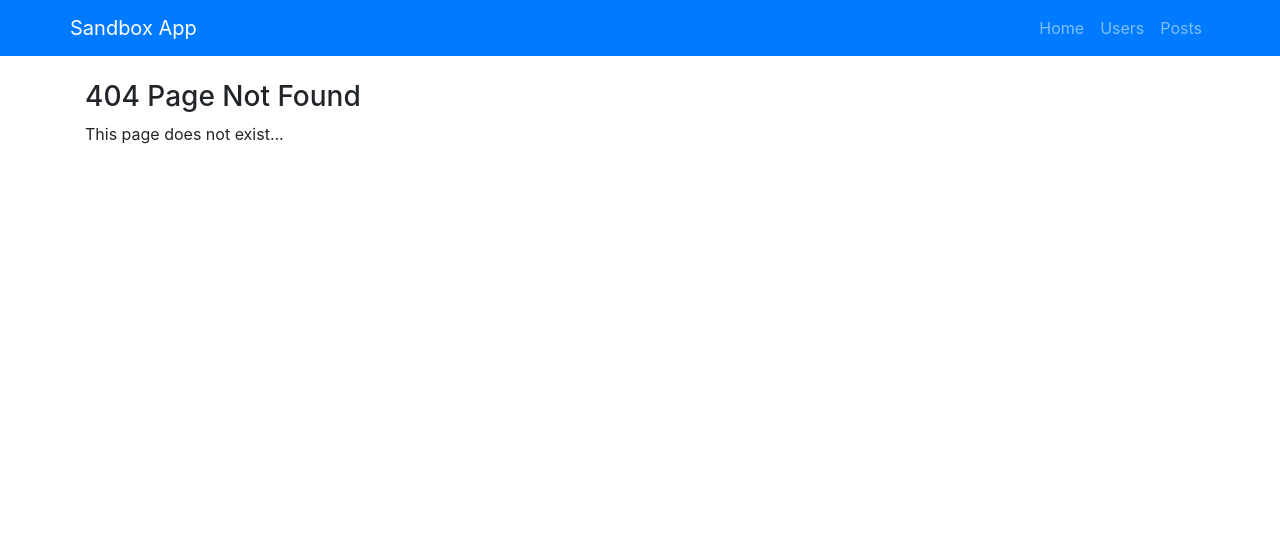
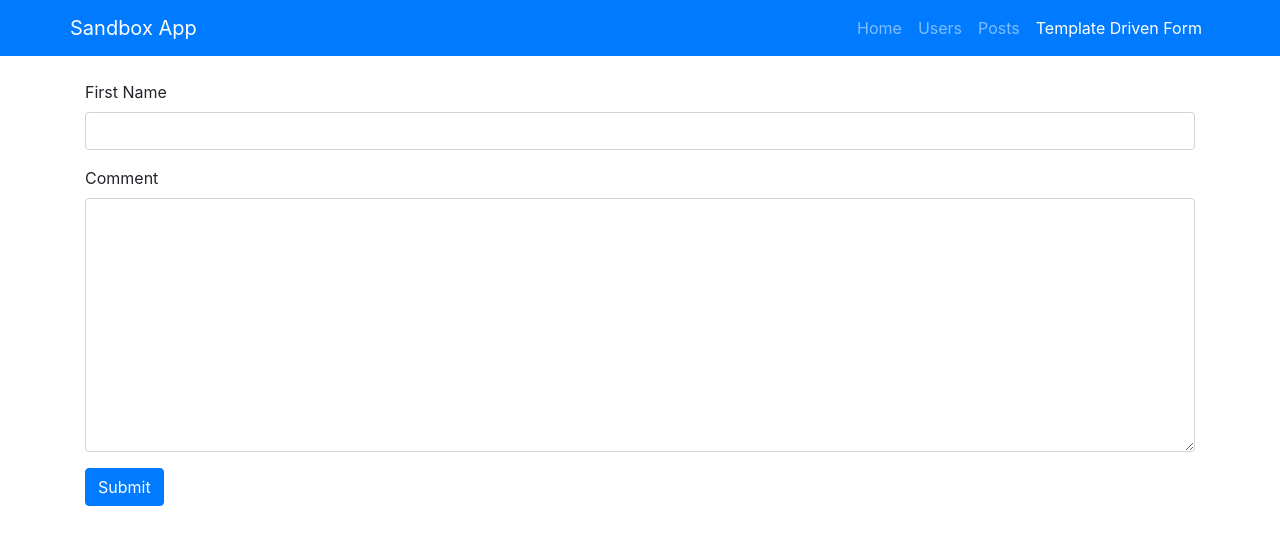
Before and after one commit to jaboulos/angular-sandbox-app, an Angular app: page /template-form in a window 1280 px wide. Before the commit this address had no page. Shown: the top 544 px of the page. Built offline with nearby package versions, Linux system fonts and the light colour scheme.

Commit message:
template driven form setup

```diff
--- a/src/app/app-routing.module.ts
+++ b/src/app/app-routing.module.ts
@@ -1,3 +1,4 @@
+import { TemplateDrivenFormComponent } from './components/template-driven-form/template-driven-form.component';
 import { NotFoundComponent } from './components/not-found/not-found.component';
 import { PostDetailsComponent } from './components/post-details/post-details.component';
 import { HomeComponent } from './components/home/home.component';
@@ -11,6 +12,7 @@ const routes: Routes = [
   { path: 'users', component: UsersComponent },
   { path: 'posts', component: PostsComponent },
   { path: 'post-details/:id', component: PostDetailsComponent },
+  { path: 'template-form', component: TemplateDrivenFormComponent },
   { path: '**', component: NotFoundComponent },
 ];
 // test 1
--- a/src/app/app.module.ts
+++ b/src/app/app.module.ts
@@ -18,6 +18,7 @@ import { HomeComponent } from './components/home/home.component';
 import { PostDetailsComponent } from './components/post-details/post-details.component';
 import { NotFoundComponent } from './components/not-found/not-found.component';
 import { DemographicsFormComponent } from './components/demographics-form/demographics-form.component';
+import { TemplateDrivenFormComponent } from './components/template-driven-form/template-driven-form.component';
 
 
 @NgModule({
@@ -32,7 +33,8 @@ import { DemographicsFormComponent } from './components/demographics-form/demogr
     HomeComponent,
     PostDetailsComponent,
     NotFoundComponent,
-    DemographicsFormComponent
+    DemographicsFormComponent,
+    TemplateDrivenFormComponent
   ],
   imports: [
     BrowserModule,
--- a/src/app/components/navbar/navbar.component.html
+++ b/src/app/components/navbar/navbar.component.html
@@ -19,6 +19,11 @@
         >
           <a routerLink="/posts" class="nav-link">Posts</a>
         </li>
+        <li class="nav-item" [routerLinkActive]="['active']"
+        [routerLinkActiveOptions]="{exact:true}"
+        >
+          <a routerLink="/template-form" class="nav-link">Template Driven Form</a>
+        </li>
       </ul>
     </div>
   </div>
--- /dev/null
+++ b/src/app/components/template-driven-form/template-driven-form.component.html
@@ -0,0 +1,11 @@
+<form>
+  <div class="form-group">
+    <label for="firstName">First Name</label>
+    <input type="text" class="form-control">
+  </div>
+  <div class="form-group">
+    <label for="comment">Comment</label>
+    <textarea id="comment" cols="30" rows="10" class="form-control"></textarea>
+  </div>
+  <button class="btn btn-primary">Submit</button>
+</form>
--- /dev/null
+++ b/src/app/components/template-driven-form/template-driven-form.component.ts
@@ -0,0 +1,15 @@
+import { Component, OnInit } from '@angular/core';
+
+@Component({
+  selector: 'app-template-driven-form',
+  templateUrl: './template-driven-form.component.html',
+  styleUrls: ['./template-driven-form.component.css']
+})
+export class TemplateDrivenFormComponent implements OnInit {
+
+  constructor() { }
+
+  ngOnInit() {
+  }
+
+}
```
Also changed, not shown: src/app/components/template-driven-form/template-driven-form.component.css (added), 1 other file (tests, documents, lock files or other folders).
